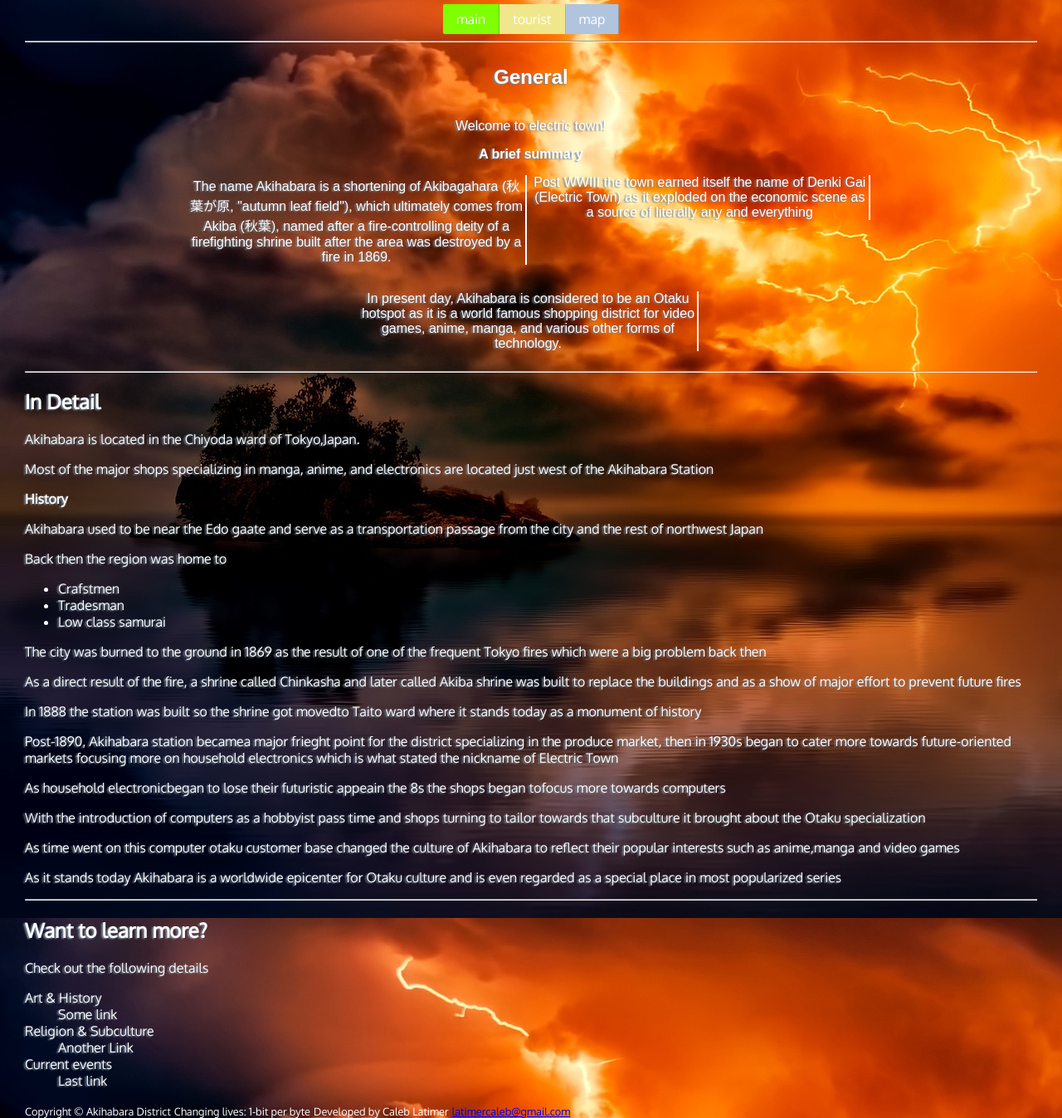
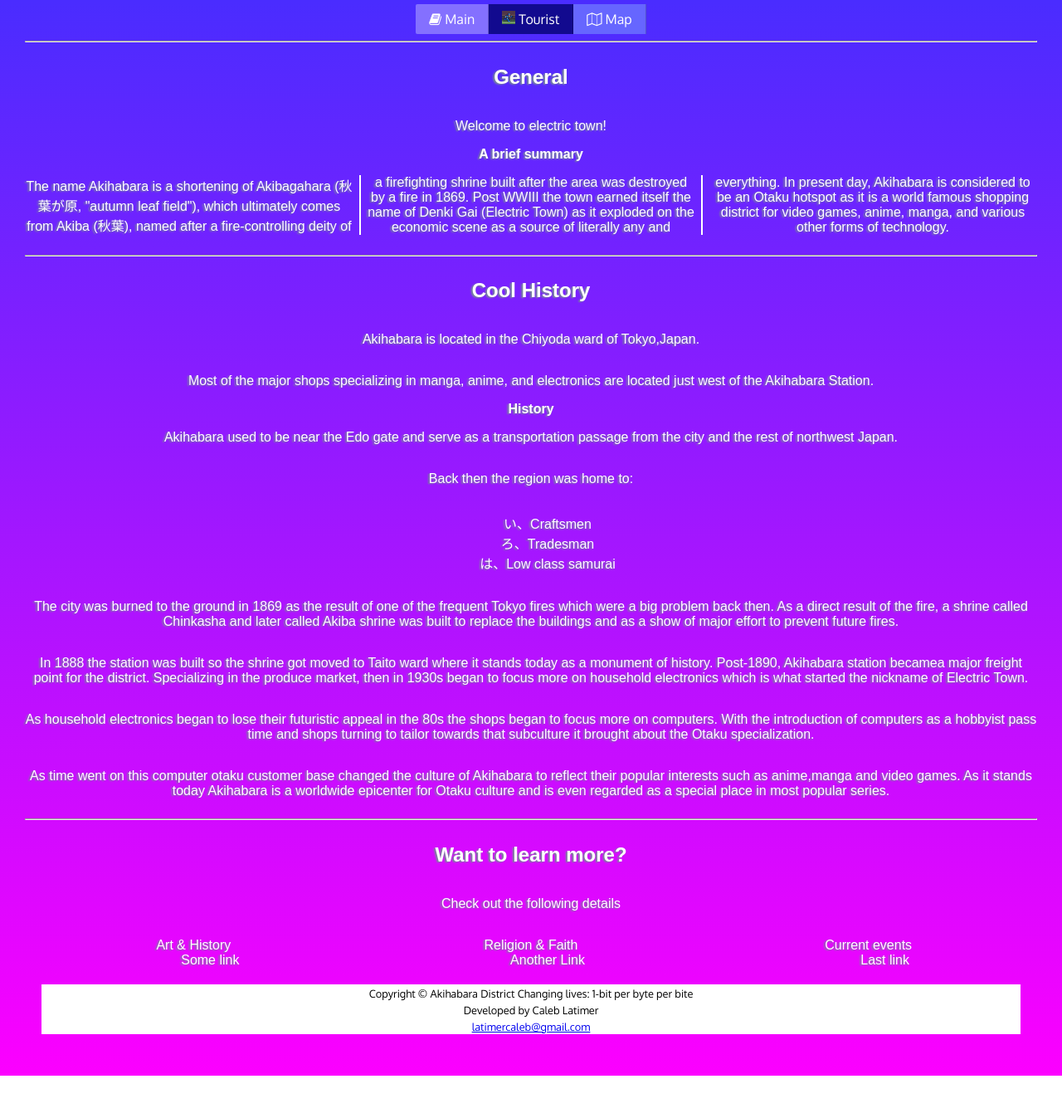
Before and after one commit to latimercaleb/5750-hw-1, a plain HTML site: page hw2/main.html in a window 1280 px wide. Shown: the part 173-1520 px from the top of the page at 83% size. After the commit the page ends 1469 px from the top, so only its background shows below. Drawn offline with nearby package versions, Linux system fonts and the light colour scheme; files that its build step writes are made by us from their sources.

Commit message:
Landing page almost done
More progress and some JS implemented

```diff
--- a/hw2/javascript/script.js
+++ b/hw2/javascript/script.js
@@ -5,3 +5,18 @@
    This Javascript is the external functionality for the akihabara showcase website
 
 ==========================================================*/
+function loadMain() {
+    location.assign('main.html');
+}
+
+function loadTour() {
+    location.assign('tourist.html');
+}
+
+function loadMap() {
+    location.assign('map.html');
+}
+
+function pageTransition(){
+
+}
--- a/hw2/main.html
+++ b/hw2/main.html
@@ -15,7 +15,7 @@
         <title>Akihabara: The Tech District</title>
         <meta name="viewport" content="width=device-width,initial-scale=1.0">
         <meta charset="UTF-8">
-        <link rel='stylesheet' type='text/css' href='styles/font-awesome-4.7.0/font-awesome.min.css' />
+        <link rel='stylesheet' type='text/css' href='styles/font-awesome-4.7.0/css/font-awesome.min.css' />
         <link rel='stylesheet' type='text/css' href='styles/pure-release-1.0.0/pure-min.css' />
         <link rel='stylesheet' type='text/css' href='styles/styles.css'/>
         <link rel='icon' type='img/png' sizes='16x16' href='styles/img/customFavicon/favicon-16x16.png'/>
@@ -27,65 +27,85 @@
            <h1 class='pure-u-5-5'>Akihabara</h1>
            <h2 class='pure-u-5-5'>Every gamers paradiso</h2>
          </header>
-         <!-- use pure to make header become sticky on overflow -->
+         <!-- use pure to make header become sticky on overflow and have keyframe for button shimmer -->
          <nav class='pure-button-group' role='group' aria-label='nav-buttons'>
-           <button class='pure-button main-button'>main</button>
-           <button class='pure-button tourist-button'>tourist</button>
-           <button class='pure-button map-button'>map</button>
+           <button class='pure-button main-button'
+                        onclick='loadMain()'>
+               <i class="fa fa-book" aria-hidden="true"></i>
+               Main
+           </button>
+           <button class='pure-button tourist-button'
+                         onclick='loadTour()'>
+               <img src='styles/img/x-run.gif' width='16' />
+               Tourist
+           </button>
+           <button class='pure-button map-button'
+                         onclick='loadMap()'>
+               <i class="fa fa-map-o" aria-hidden="true"></i>
+               Map
+           </button>
            <hr />
          </nav>
          <main>
-           <article class='pure-g top-content'>
-             <!--Requirement: Multi-column paragraph-->
+           <article class='top-content'>
+             <div class='pure-g'>
                  <h2 class='pure-u-5-5'>General</h2>
                  <p class='pure-u-5-5'>Welcome to electric town!</p>
                  <strong class='pure-u-5-5'>A brief summary</strong>
-             <div class='pure-u-g'>
-               <p class='pure-u-1-3 multi-cell'>The name Akihabara is a shortening of Akibagahara (秋葉が原, "autumn leaf field"), which ultimately comes from Akiba (秋葉), named after a fire-controlling deity of a firefighting shrine built after the area was destroyed by a fire in 1869.</p>
-               <p class='pure-u-1-3 multi-cell'>Post WWIII the town earned itself the name of Denki Gai (Electric Town) as it exploded on the economic scene as a source of literally any and everything</p>
-               <p class='pure-u-1-3 multi-cell'>In present day, Akihabara is considered to be an Otaku hotspot as it is a world famous shopping district for video games, anime, manga, and various other forms of technology.</p>
+             </div>
+             <div class='pure-g'>
+               <p class=' pure-u-5-5 multi-col'>The name Akihabara is a shortening of Akibagahara (秋葉が原, "autumn leaf field"), which ultimately comes from Akiba (秋葉), named after a fire-controlling deity of a firefighting shrine built after the area was destroyed by a fire in 1869. Post WWIII the town earned itself the name of Denki Gai (Electric Town) as it exploded on the economic scene as a source of literally any and everything. In present day, Akihabara is considered to be an Otaku hotspot as it is a world famous shopping district for video games, anime, manga, and various other forms of technology.</p>
              </div>
            </article>
            <hr />
            <article class='mid-content'>
-             <h2>In Detail</h2>
-             <p>Akihabara is located in the Chiyoda ward of Tokyo,Japan.</p>
-             <p>Most of the major shops specializing in manga, anime, and electronics are located just west of the Akihabara Station</p>
-             <strong>History</strong>
-             <p>Akihabara used to be near the Edo gaate and serve as a transportation passage from the city and the rest of northwest Japan</p>
-             <p>Back then the region was home to</p>
-             <ul>
-               <li>Crafstmen</li>
+             <div class='pure-g'>
+                 <h2 class='pure-u-5-5'>Cool History</h2>
+                 <p class='pure-u-5-5'>Akihabara is located in the Chiyoda ward of Tokyo,Japan.</p>
+                 <p class='pure-u-5-5'>Most of the major shops specializing in manga, anime, and electronics are located just west of the Akihabara Station.</p>
+                 <strong class='pure-u-5-5'>History</strong>
+             </div>
+             <div class='pure-g'>
+                 <p class='pure-u-5-5'>Akihabara used to be near the Edo gate and serve as a transportation passage from the city and the rest of northwest Japan.</p>
+                 <p class='pure-u-5-5'>Back then the region was home to:</p>
+                 <ul class='pure-u-5-5'>
+                   <li>Craftsmen</li>
                    <li>Tradesman</li>
                    <li>Low class samurai</li>
                  </ul>
-             <p>The city was burned to the ground in 1869 as the result of one of the frequent Tokyo fires which were a big problem back then</p>
-             <p>As a direct result of the fire, a shrine called Chinkasha and later called Akiba shrine was built to replace the buildings and as a show of major effort to prevent future fires</p>
-             <p>In 1888 the station was built so the shrine got movedto Taito ward where it stands today as a monument of history</p>
-             <p>Post-1890, Akihabara station becamea major frieght point for the district specializing in the produce market, then in 1930s began to cater more towards future-oriented markets focusing more on household electronics which is what stated the nickname of Electric Town</p>
-             <p>As household electronicbegan to lose their futuristic appeain the 8s the shops began tofocus more towards computers</p>
-             <p>With the introduction of computers as a hobbyist pass time and shops turning to tailor towards that subculture it brought about the Otaku specialization</p>
-             <p>As time went on this computer otaku customer base changed the culture of Akihabara to reflect their popular interests such as anime,manga and video games</p>
-             <p>As it stands today Akihabara is a worldwide epicenter for Otaku culture and is even regarded as a special place in most popularized series</p>
+                 <p class='pure-u-5-5'>The city was burned to the ground in 1869 as the result of one of the frequent Tokyo fires which were a big problem back then. As a direct result of the fire, a shrine called Chinkasha and later called Akiba shrine was built to replace the buildings and as a show of major effort to prevent future fires.</p>
+                 <p class='pure-u-5-5'>In 1888 the station was built so the shrine got moved to Taito ward where it stands today as a monument of history. Post-1890, Akihabara station becamea major freight point for the district. Specializing in the produce market, then in 1930s began to focus more on household electronics which is what started the nickname of Electric Town.</p>
+                 <p class='pure-u-5-5'>As household electronics began to lose their futuristic appeal in the 80s the shops began to focus more on computers. With the introduction of computers as a hobbyist pass time and shops turning to tailor towards that subculture it brought about the Otaku specialization.</p>
+                 <p class='pure-u-5-5'>As time went on this computer otaku customer base changed the culture of Akihabara to reflect their popular interests such as anime,manga and video games. As it stands today Akihabara is a worldwide epicenter for Otaku culture and is even regarded as a special place in most popular series.</p>
+             </div>
            </article>
            <hr />
            <article class='bot-content'>
-             <h2>Want to learn more?</h2>
-             <p>Check out the following details</p>
-             <dl>
+             <div class='pure-g'>
+                 <h2 class='pure-u-5-5'>Want to learn more?</h2>
+                 <p class='pure-u-5-5'>Check out the following details</p>
+             </div>
+             <!-- make into cards, closer to following the requirements -->
+             <dl class='pure-g'>
+               <div class='pure-u-1-3 art'>
                    <dt>Art &amp; History</dt>
                    <dd>Some link</dd>
-               <dt>Religion &amp; Subculture</dt>
+               </div>
+               <div class='pure-u-1-3 faith'>
+                   <dt>Religion &amp; Faith</dt>
                    <dd>Another Link</dd>
+               </div>
+               <div class='pure-u-1-3 news'>
                    <dt>Current events</dt>
                    <dd>Last link</dd>
+               </div>
              </dl>
            </article>
          </main>
+         <!-- perhaps a game related hover based keyframe??? -->
          <footer>
-           <small>Copyright &copy; Akihabara District</small>
-           <small>Changing lives: 1-bit per byte</small>
-           <small>Developed by Caleb Latimer</small>
+           <small>Copyright &copy; Akihabara District Changing lives: 1-bit per byte per bite</small><br />
+           <small>Developed by Caleb Latimer</small><br />
            <small><span id='mail'><a href="mailto:latimercaleb@gmail.com?subject=feedback">latimercaleb@gmail.com</a></span></small>
          </footer>
     </body>
--- a/hw2/styles/styles.css
+++ b/hw2/styles/styles.css
@@ -13,13 +13,19 @@ body {
   font-family: 'Oxygen', Helvetica, sans-serif;
   margin: 20px;
   padding: 10px;
-  background-image: url('img/red-sky.jpg');
   color: #FFF;
+  background: linear-gradient(to top, #fc00ff, #3232FF);
+}
+
+li {
+    list-style-position: inside;
+    list-style-type: hiragana-iroha;
 }
 
 header {
   text-align: center;
   text-shadow: 4px 4px 2px rgb(119,136,153);
+
 }
 
 nav {
@@ -31,29 +37,52 @@ main {
   text-shadow: -2px 1px 2px rgba(119, 136, 153, 1);
 }
 
+article,footer{
+    text-align: center;
+}
+
+footer {
+    margin: 20px;
+    color: black;
+    font-weight: 500;
+    background-color: #FFF;
+}
+
 .main-button {
   margin: 0 2px 0 2px;
-  background-color: #7FFF00;
+  background-color: #8470FF;
   color: #FFF;
 }
 
 .tourist-button {
   margin: 0 2px 0 2px;
-  background-color: #F0E68C;
+  background-color: #120A8F;
   color: #FFF;
 }
 
 .map-button {
   margin: 0 2px 0 2px;
-  background-color: #B0C4DE;
+  background-color: #6666FF;
   color: #FFF;
 }
 
-.multi-cell {
-  margin-right: 5px;
-  border-right: 2px double #FFF;
+.multi-col {
+    column-count: 3;
+    column-rule: 2px double #FFF;
 }
 
 .top-content {
   text-align: center;
 }
+
+.art {
+
+}
+
+.faith {
+
+}
+
+.news {
+
+}
```
Also changed, not shown: hw2/styles/img/aki.jpg (added), hw2/styles/img/aki2.jpg (added), hw2/styles/img/x-run.gif (added). Lines whose indentation alone changed are shown as unchanged.
